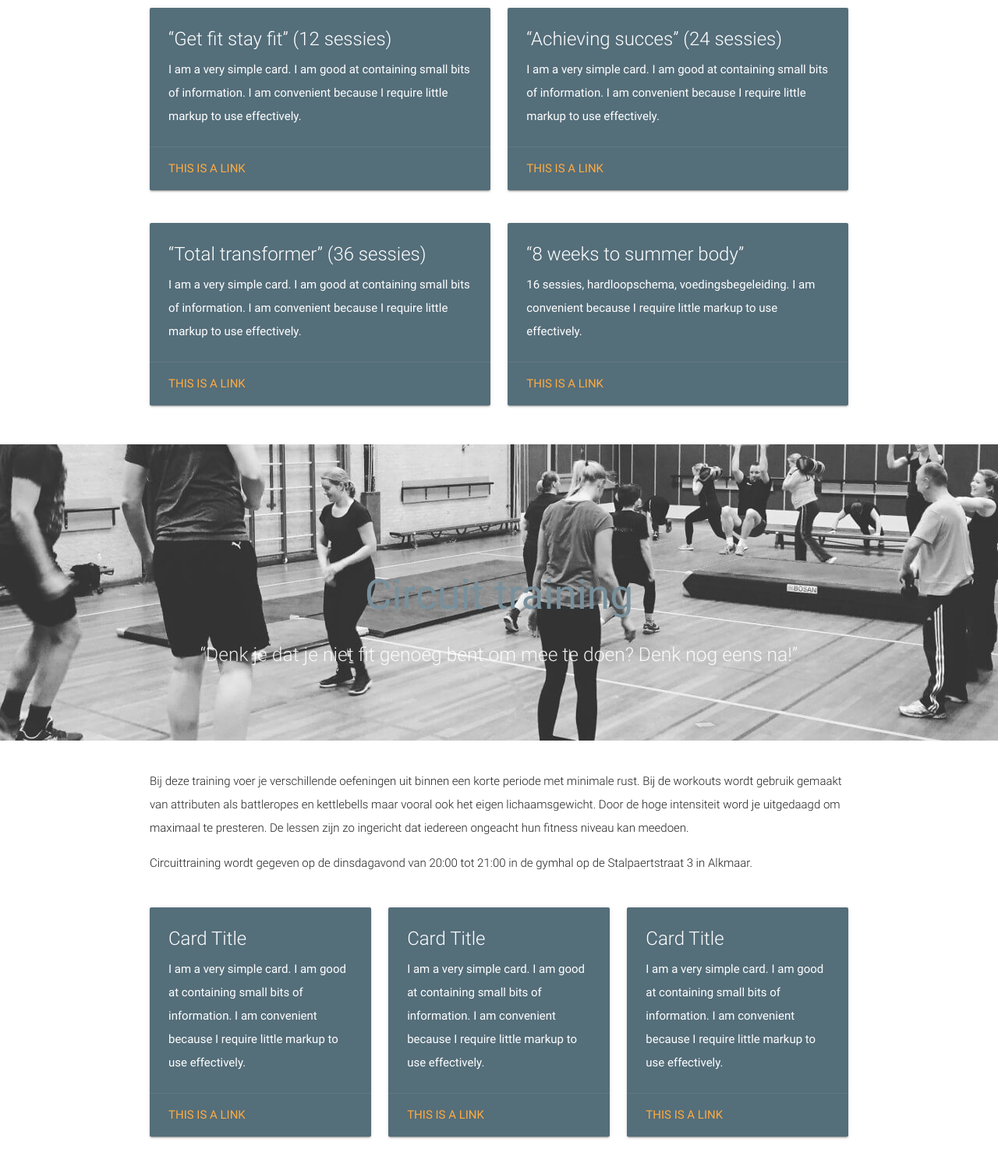
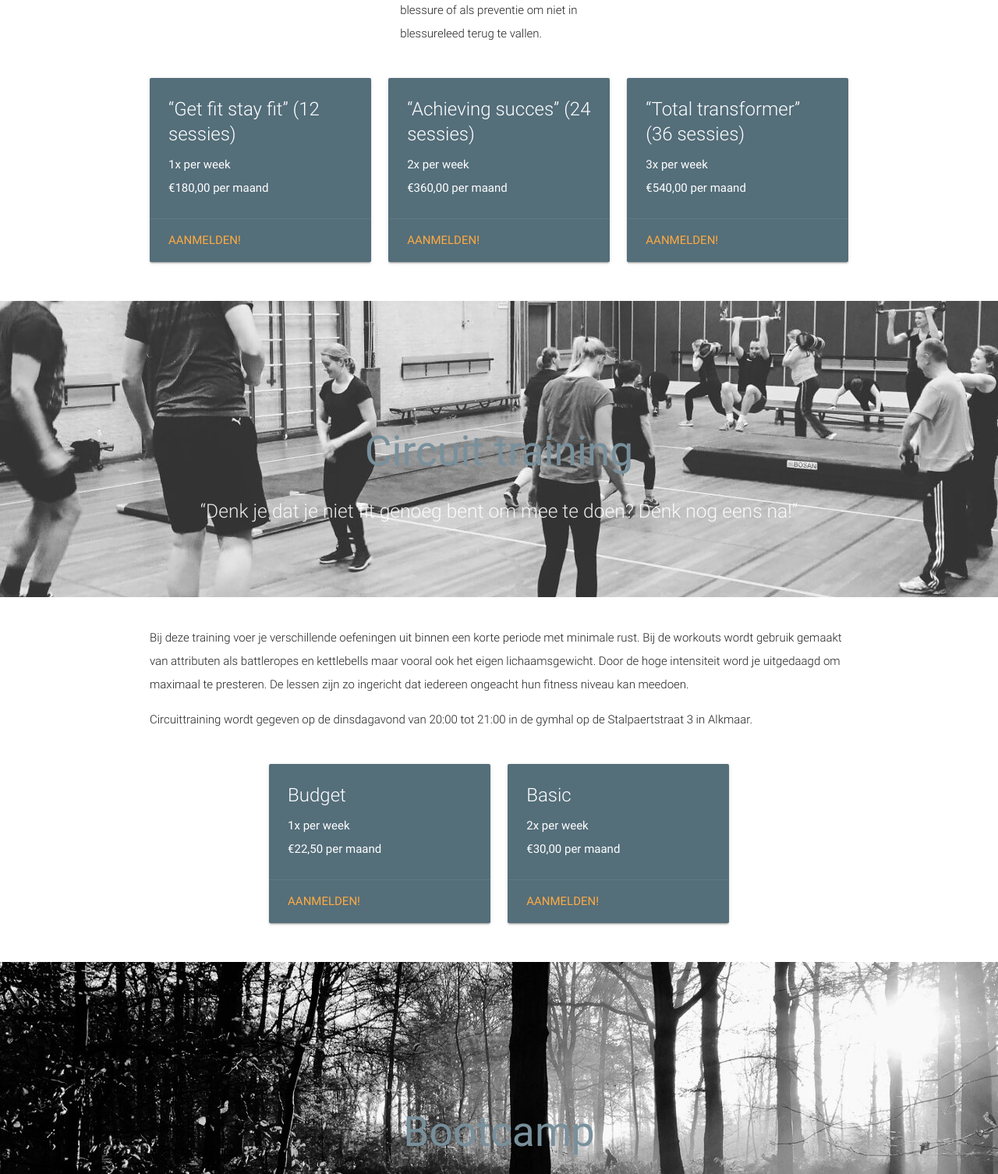
Before and after one commit to vitasupport/vitasupport.nl, a website: page app/index.html in a window 1280 px wide. Shown: the part 946-2452 px from the top of the page at 78% size. Drawn offline with nearby package versions, Linux system fonts and the light colour scheme.

Commit message:
Updated content.

```diff
--- a/app/index.html
+++ b/app/index.html
@@ -21,6 +21,7 @@
             <li><a href="#">Personal Training</a></li>
             <li><a href="#circuit">Circuit Training</a></li>
             <li><a href="#bootcamp">Bootcamp</a></li>
+            <li><a href="#running">Running</a></li>
             <li><a href="#contact">Contact</a></li>
           </ul>
 
@@ -33,6 +34,7 @@
       <li><a href="#">Personal Training</a></li>
       <li><a href="#circuit">Circuit Training</a></li>
       <li><a href="#bootcamp">Bootcamp</a></li>
+      <li><a href="#running">Running</a></li>
       <li><a href="#contact">Contact</a></li>
     </ul>
   </header>
@@ -77,7 +79,7 @@
               <h2 class="center brown-text"><i class="material-icons">mood</i></h2>
               <h5 class="center">Meer dan sporten...</h5>
 
-              <p class="light">Ook als je even geen zin hebt om te sporten. Op een leuke en efficiënte manier gaan wij samen werken aan jouw doelstellingen door middel van een persoonlijk trainingsschema met veel variatie en intensiteit in de oefeningen. Ook word je voedingspatroon geanalyseerd en krijg je hiervoor een persoonlijk op jou afgestemd advies.</p>
+              <p class="light">Als beweegspecialist leer ik jou je lichaam optimaal te gebruiken. Vooral wanneer je ouder word zul je merken dat veel dingen niet meer als vanzelfsprekend kunt beschouwen en dat sommige vrij alledaagse bewegingen en inspanningen al een enorme uitdaging zijn. Bewustwording is hier het sleutelwoord. Deze bewustwording is ook noodzakelijk wanneer je terug komt van een blessure of als preventie om niet in blessureleed terug te vallen. </p>
             </div>
           </div>
 
@@ -92,61 +94,43 @@
         </div>
 
         <div class="row">
-          <div class="col s12 m6">
+          <div class="col s12 m4">
             <div class="card blue-grey darken-1">
               <div class="card-content white-text">
                 <span class="card-title">“Get fit stay fit” (12 sessies)</span>
-                <p>I am a very simple card. I am good at containing small bits of information.
-                I am convenient because I require little markup to use effectively.</p>
+                <p>1x per week</p>
+                <p>€180,00 per maand</p>
               </div>
               <div class="card-action">
-                <a href="#">This is a link</a>
+                <a href="https://www.personaltrainerapp.nl/p/3446" target="_blank">Aanmelden!</a>
               </div>
             </div>
           </div>
-
-          <div class="col s12 m6">
+          <div class="col s12 m4">
             <div class="card blue-grey darken-1">
               <div class="card-content white-text">
                 <span class="card-title">“Achieving succes” (24 sessies)</span>
-                <p>I am a very simple card. I am good at containing small bits of information.
-                I am convenient because I require little markup to use effectively.</p>
+                <p>2x per week</p>
+                <p>€360,00 per maand</p>
               </div>
               <div class="card-action">
-                <a href="#">This is a link</a>
+                <a href="https://www.personaltrainerapp.nl/p/4837" target="_blank">Aanmelden!</a>
+              </div>
+            </div>
+          </div>
+          <div class="col s12 m4">
+            <div class="card blue-grey darken-1">
+              <div class="card-content white-text">
+                <span class="card-title">“Total transformer” (36 sessies)</span>
+                <p>3x per week</p>
+                <p>€540,00 per maand</p>
+              </div>
+              <div class="card-action">
+                <a href="https://www.personaltrainerapp.nl/p/7604" target="_blank">Aanmelden!</a>
               </div>
             </div>
           </div>
         </div>
-
-        <div class="row">
-          <div class="col s12 m6">
-            <div class="card blue-grey darken-1">
-              <div class="card-content white-text">
-                <span class="card-title">“Total transformer” (36 sessies)</span>
-                <p>I am a very simple card. I am good at containing small bits of information.
-                I am convenient because I require little markup to use effectively.</p>
-              </div>
-              <div class="card-action">
-                <a href="#">This is a link</a>
-              </div>
-            </div>
-          </div>
-
-          <div class="col s12 m6">
-            <div class="card blue-grey darken-1">
-              <div class="card-content white-text">
-                <span class="card-title">“8 weeks to summer body”</span>
-                <p>16 sessies, hardloopschema, voedingsbegeleiding.
-                I am convenient because I require little markup to use effectively.</p>
-              </div>
-              <div class="card-action">
-                <a href="#">This is a link</a>
-              </div>
-            </div>
-          </div>
-        </div>
-
       </div>
     </div>
 
@@ -174,39 +158,27 @@
           </div>
         </div>
       <div class="row">
-        <div class="col s12 m4">
+        <div class="col s12 m4 offset-m2">
           <div class="card blue-grey darken-1">
             <div class="card-content white-text">
-              <span class="card-title">Card Title</span>
-              <p>I am a very simple card. I am good at containing small bits of information.
-              I am convenient because I require little markup to use effectively.</p>
+              <span class="card-title">Budget</span>
+              <p>1x per week</p>
+              <p>€22,50 per maand</p>
             </div>
             <div class="card-action">
-              <a href="#">This is a link</a>
+              <a href="https://www.personaltrainerapp.nl/p/3482" target="_blank">Aanmelden!</a>
             </div>
           </div>
         </div>
         <div class="col s12 m4">
           <div class="card blue-grey darken-1">
             <div class="card-content white-text">
-              <span class="card-title">Card Title</span>
-              <p>I am a very simple card. I am good at containing small bits of information.
-              I am convenient because I require little markup to use effectively.</p>
+              <span class="card-title">Basic</span>
+              <p>2x per week</p>
+              <p>€30,00 per maand</p>
             </div>
             <div class="card-action">
-              <a href="#">This is a link</a>
-            </div>
-          </div>
-        </div>
-        <div class="col s12 m4">
-          <div class="card blue-grey darken-1">
-            <div class="card-content white-text">
-              <span class="card-title">Card Title</span>
-              <p>I am a very simple card. I am good at containing small bits of information.
-              I am convenient because I require little markup to use effectively.</p>
-            </div>
-            <div class="card-action">
-              <a href="#">This is a link</a>
+              <a href="https://www.personaltrainerapp.nl/p/3542" target="_blank">Aanmelden!</a>
             </div>
           </div>
         </div>
@@ -238,44 +210,59 @@
           </div>
         </div>
         <div class="row">
-          <div class="col s12 m4">
+          <div class="col s12 m4 offset-m2">
             <div class="card blue-grey darken-1">
               <div class="card-content white-text">
-                <span class="card-title">Card Title</span>
-                <p>I am a very simple card. I am good at containing small bits of information.
-                I am convenient because I require little markup to use effectively.</p>
+                <span class="card-title">Budget</span>
+                <p>1x per week</p>
+                <p>€22,50 per maand</p>
               </div>
               <div class="card-action">
-                <a href="#">This is a link</a>
+                <a href="https://www.personaltrainerapp.nl/p/3482" target="_blank">Aanmelden!</a>
               </div>
             </div>
           </div>
           <div class="col s12 m4">
             <div class="card blue-grey darken-1">
               <div class="card-content white-text">
-                <span class="card-title">Card Title</span>
-                <p>I am a very simple card. I am good at containing small bits of information.
-                I am convenient because I require little markup to use effectively.</p>
+                <span class="card-title">Basic</span>
+                <p>2x per week</p>
+                <p>€30,00 per maand</p>
               </div>
               <div class="card-action">
-                <a href="#">This is a link</a>
-              </div>
-            </div>
-          </div>
-          <div class="col s12 m4">
-            <div class="card blue-grey darken-1">
-              <div class="card-content white-text">
-                <span class="card-title">Card Title</span>
-                <p>I am a very simple card. I am good at containing small bits of information.
-                I am convenient because I require little markup to use effectively.</p>
-              </div>
-              <div class="card-action">
-                <a href="#">This is a link</a>
+                <a href="https://www.personaltrainerapp.nl/p/3542" target="_blank">Aanmelden!</a>
               </div>
             </div>
           </div>
         </div>
 
+      </div>
+    </div>
+
+    <div id="running" class="parallax-container valign-wrapper pad-top">
+      <div class="section no-pad-bot">
+        <div class="container">
+          <div class="row center">
+            <h2 class="header col s12 bold blue-grey-text text-lighten-1">Running</h2>
+          </div>
+          <div class="row center">
+            <a href="https://www.personaltrainerapp.nl/p/3482" id="running-button" class="btn-large waves-effect waves-light blue-grey darken-3" target="_blank">Get Started!</a>
+          </div>
+        </div>
+      </div>
+      <div class="parallax"><img src="background4.jpg" alt="Unsplashed background img 2"></div>
+    </div>
+
+    <div class="container">
+      <div class="section">
+
+        <div class="row">
+          <div class="col s12 center">
+            <p class="left-align light">Met een goede looptechniek kan je de kans op blessures verminderen. Je (loop)prestaties en het plezier in hardlopen zullen verbeteren. Bij VitaSupport leer je niet alleen de juiste techniek aan, maar werk je tevens aan je kracht en core stability.</p>
+            <p class="left-align light">Ben je een meer gevorderde hardloper en heb je interesse in een leuke groepstraining? Meld je nu aan en ontvang de eerste maand 50% korting! Druk op de knop hierboven en vul de kortingscode <i class="blue-grey-text text-darken-1">Vitasup01</i> in!</p>
+            <p class="left-align light">Mocht je twijfelen of je de tempo’s aan kunt in de groep of heb je liever individuele hardloopbegeleiding? Dan is het uiteraard ook mogelijk om een paar aparte sessies te boeken of je aan te melden voor personal training.</p>
+          </div>
+        </div>
       </div>
     </div>
 
@@ -346,15 +333,18 @@
     </div>
     <div class="footer-copyright">
       <div class="container">
-      Made with <a class="blue-grey-text text-lighten-3" href="http://materializecss.com">MaterializeCSS</a>
+        &copy; 2017 Made with joy and <a class="blue-grey-text text-lighten-3" href="http://materializecss.com" target="_blank">MaterializeCSS</a><br>
+        by <a class="blue-grey-text text-lighten-3" href="https://www.stefanvangroningen.com" target="_blank">Stefan van Groningen</a>.
       </div>
     </div>
+
   </footer>
 
 
   <!--  Scripts-->
   <noscript id="deferred-styles">
       <link href="https://fonts.googleapis.com/icon?family=Material+Icons" rel="stylesheet"/>
+
   </noscript>
   <script>
       var loadDeferredStyles = function() {
```
